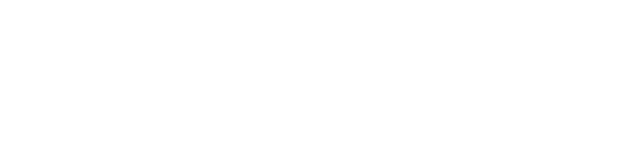
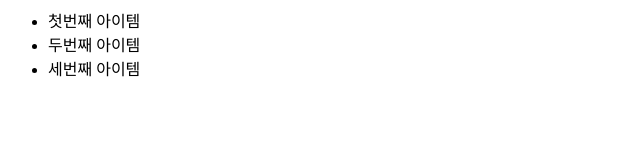
Before and after one commit to aorxo/first-repo, a plain HTML site: page index.html in a window 1280 px wide. Shown: the whole page, without its empty margins (0-640 px from the left). Drawn offline with Linux system fonts and the light colour scheme.

Commit message:
리스트 아이템 3개 추가

```diff
--- a/index.html
+++ b/index.html
@@ -6,7 +6,11 @@
         </style>
     </head>
     <body>
-
+        <ul>
+            <li>첫번째 아이템</li>
+            <li>두번째 아이템</li>
+            <li>세번째 아이템</li>
+        </ul>
     </body>
     <script>
     </script>
```
